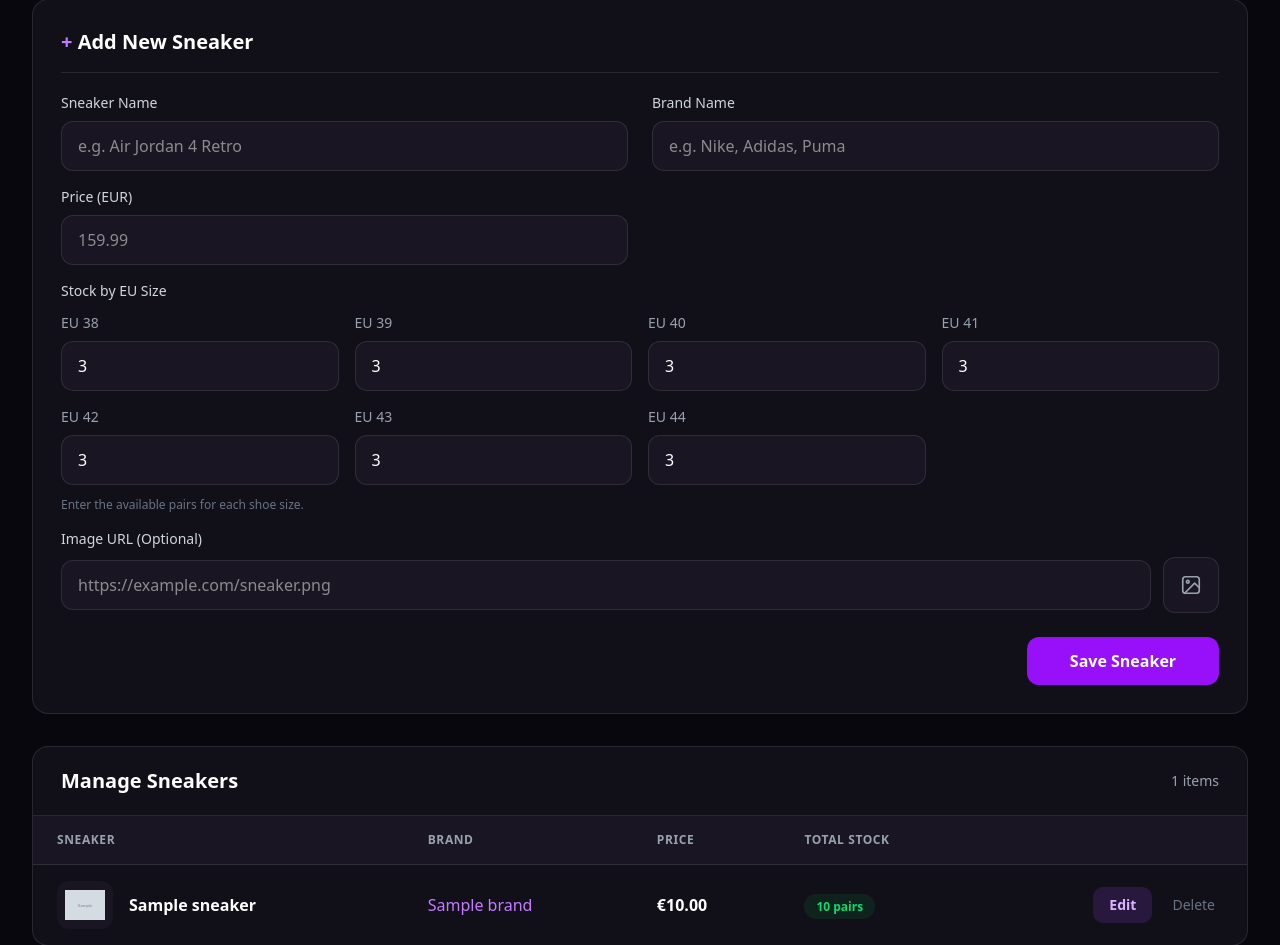
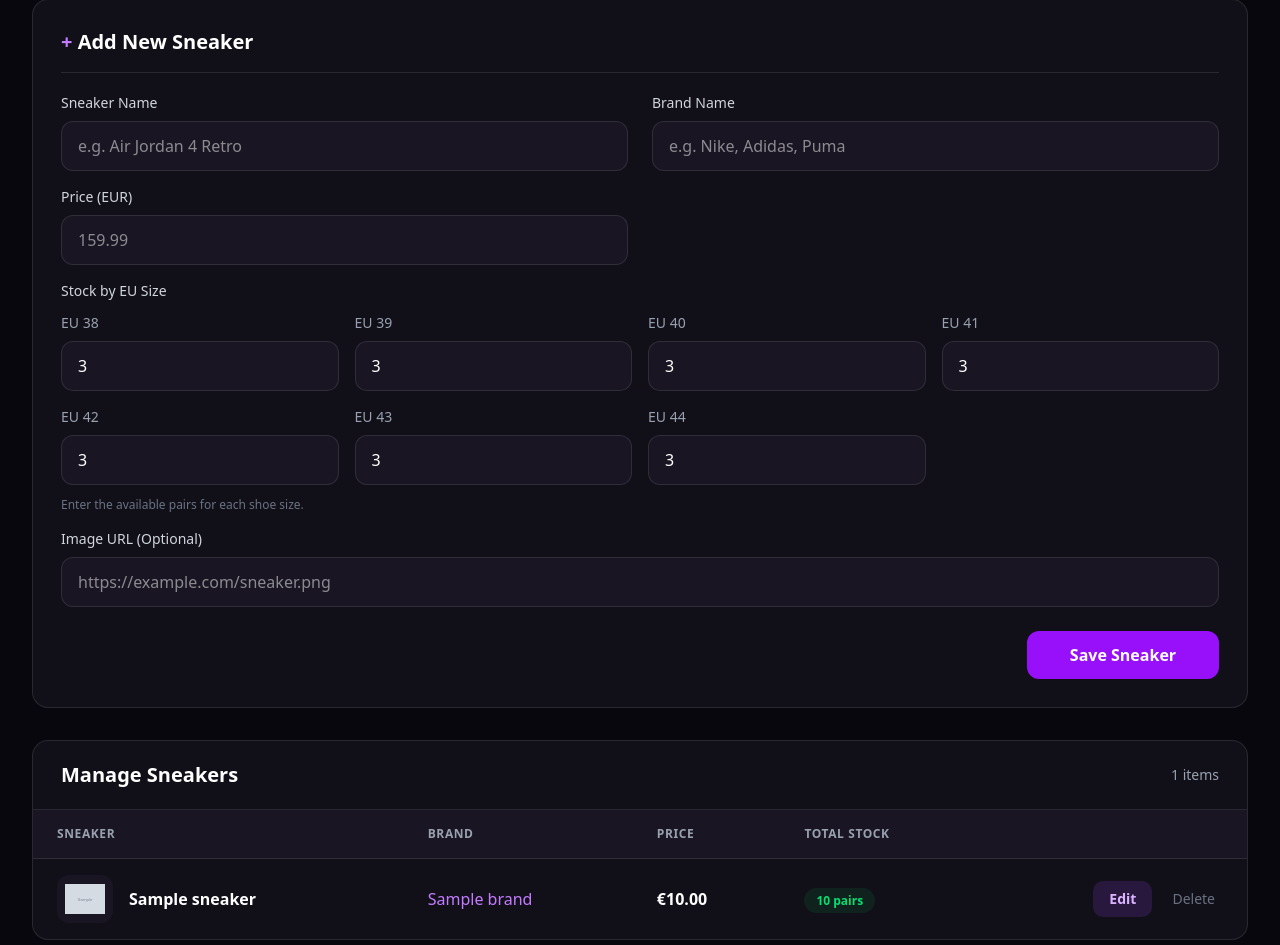
Before and after one commit to sais27160-design/sneaker-hub, a Laravel app: template resources/views/admin/dashboard.blade.php in a window 1280 px wide. Shown: the part 374-1319 px from the top of the page. Run offline with Laravel 12, Linux system fonts and the light colour scheme; the template is opened without the code that fills it: most values are stand-ins (such as "Sample title", 1, 10 or a date in 2020); grey boxes marked "Sample" are stand-in pictures; style sheets or scripts are compiled from the project's sources; parts of the project's set-up code (start-up, migrations or seed data) failed here and were passed over.

Commit message:
Update dashboard.blade.php
update textbox only for sneaker pic

```diff
--- a/resources/views/admin/dashboard.blade.php
+++ b/resources/views/admin/dashboard.blade.php
@@ -241,14 +241,12 @@
 
                     </div>
 
-                    <!-- Image URL and upload -->
+                    <!-- Image URL -->
                     <div class="col-span-2">
 
                         <label for="image" class="mb-2 block text-sm font-medium text-gray-300">
                             Image URL (Optional)
                         </label>
-
-                        <div class="flex items-center gap-3">
 
                         <input
                             id="image"
@@ -256,40 +254,8 @@
                             type="text"
                             value="{{ old('image', $editingSneaker?->image) }}"
                             placeholder="https://example.com/sneaker.png"
-                                class="min-w-0 flex-1 rounded-xl border border-white/10 bg-[#191522] px-4 py-3 text-white outline-none focus:border-purple-500"
+                            class="w-full rounded-xl border border-white/10 bg-[#191522] px-4 py-3 text-white outline-none focus:border-purple-500"
                         >
-
-                            <!-- Upload image button -->
-                            <label
-                                for="image_file"
-                                title="Upload sneaker image"
-                                class="flex h-14 w-14 flex-shrink-0 cursor-pointer items-center justify-center rounded-xl border border-white/10 bg-[#191522] text-gray-400 transition hover:border-purple-500 hover:text-purple-400"
-                            >
-                                <svg
-                                    width="22"
-                                    height="22"
-                                    viewBox="0 0 24 24"
-                                    fill="none"
-                                    stroke="currentColor"
-                                    stroke-width="1.8"
-                                    stroke-linecap="round"
-                                    stroke-linejoin="round"
-                                >
-                                    <rect x="3" y="3" width="18" height="18" rx="3"/>
-                                    <circle cx="8.5" cy="8.5" r="1.5"/>
-                                    <path d="m21 15-5-5L5 21"/>
-                                </svg>
-                            </label>
-
-                            <input
-                                id="image_file"
-                                name="image_file"
-                                type="file"
-                                accept="image/jpeg,image/png,image/webp"
-                                class="sr-only"
-                            >
-
-                        </div>
 
                     </div>
 
```
Lines whose indentation alone changed are shown as unchanged.
